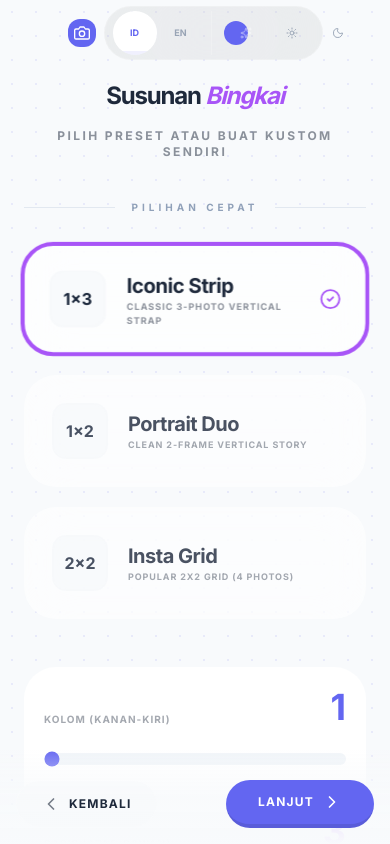
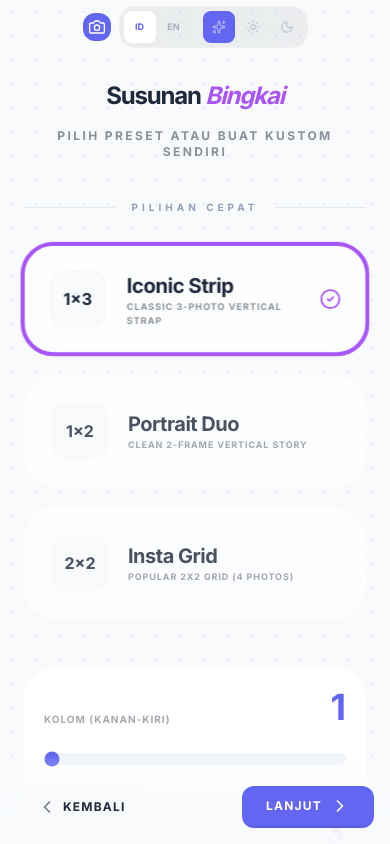
Before and after one commit to qdamai/Virtual-Photo-Studio, a Vue app: page /layout in a window 390 px wide. Built offline with nearby package versions, Linux system fonts and the light colour scheme; a web font is replaced by a local one.

Commit message:
fix(mobile): reduce border-radius on header, Total Sesi card/badge, Blueprint preview, and nav buttons for cleaner proportions

```diff
--- a/src/App.vue
+++ b/src/App.vue
@@ -64,54 +64,33 @@ const currentStepIndex = computed(() => {
           <span class="hidden md:inline text-base md:text-xl font-bold tracking-tight">Dame-Snap</span>
         </div>
 
-      <div class="flex items-center gap-1.5 p-1 md:p-1.5 bg-black/5 dark:bg-white/10 backdrop-blur-3xl rounded-[32px] border border-white/20 shadow-xl self-center md:self-auto">
-        <!-- Language Switcher - min 44px touch target via py on pill wrapper -->
-        <div class="flex gap-0.5 pr-2 border-r border-white/20 mr-1 ml-1">
+      <!-- Sleek compact controls pill -->
+      <div class="flex items-center gap-1 p-1 bg-black/5 dark:bg-white/10 backdrop-blur-3xl rounded-2xl border border-white/20 shadow-xl self-center md:self-auto">
+        <!-- Language Switcher - compact squared buttons -->
+        <div class="flex gap-0.5 pr-1.5 border-r border-white/20">
            <button
              v-for="lang in ['id', 'en']"
              :key="lang"
              @click="store.locale = lang"
-             class="min-w-[44px] min-h-[44px] md:w-10 md:h-10 md:min-w-0 md:min-h-0 rounded-full text-[9px] md:text-[10px] font-black uppercase transition-all duration-300 flex items-center justify-center relative overflow-hidden group"
-             :class="store.locale === lang ? 'bg-white dark:bg-primary text-primary dark:text-white shadow-lg' : 'text-slate-500 opacity-60 hover:opacity-100'"
+             class="w-8 h-8 md:w-9 md:h-9 rounded-lg text-[9px] md:text-[10px] font-black uppercase transition-all duration-300 flex items-center justify-center relative overflow-hidden"
+             :class="store.locale === lang ? 'bg-white dark:bg-primary text-primary dark:text-white shadow-md' : 'text-slate-500 opacity-50 hover:opacity-80'"
            >
              {{ lang }}
-             <div v-if="store.locale === lang" class="absolute inset-x-0 bottom-0 h-1 bg-primary/20 animate-pulse"></div>
            </button>
         </div>
 
-        <!-- Triple Theme Studio Switcher (Modern Orb Design) -->
-         <div class="h-7 md:h-10 w-[96px] md:w-[124px] rounded-full flex items-center relative gap-0.5 md:gap-1 p-0.5">
-           <!-- Moving Glow Indicator -->
-           <div
-             class="absolute w-6 h-6 md:w-9 md:h-9 bg-primary rounded-full shadow-[0_5px_15px_-4px_rgba(99,102,241,0.5)] transition-all duration-500 ease-[cubic-bezier(0.23,1,0.32,1)] z-0"
-             :style="{
-                transform: `translateX(${store.appTheme === 'playful' ? '0' : store.appTheme === 'light' ? '26px' : '52px'})`,
-                backgroundColor: store.appTheme === 'playful' ? '#6366f1' : store.appTheme === 'light' ? '#0ea5e9' : '#fb7185'
-             }"
-           ></div>
-
+        <!-- Theme Switcher — flat segmented control -->
+        <div class="flex items-center gap-0.5 pl-0.5">
            <button
-             @click="store.appTheme = 'playful'"
-             class="min-w-[44px] min-h-[44px] md:w-9 md:h-9 md:min-w-0 md:min-h-0 flex items-center justify-center relative z-10 transition-all duration-500 active:scale-95"
-             :class="store.appTheme === 'playful' ? 'text-white' : 'text-slate-500 opacity-60 hover:opacity-100'"
+             v-for="[theme, icon] in [['playful', 'sparkles'], ['light', 'sun'], ['dark', 'moon']]"
+             :key="theme"
+             @click="store.appTheme = theme"
+             class="w-8 h-8 md:w-9 md:h-9 rounded-lg flex items-center justify-center relative z-10 transition-all duration-300 active:scale-90"
+             :class="store.appTheme === theme ? 'bg-primary text-white shadow-md' : 'text-slate-400 opacity-50 hover:opacity-80'"
            >
-             <Sparkles class="w-3 h-3 md:w-4 md:h-4" :class="{ 'animate-pulse': store.appTheme === 'playful' }" />
-           </button>
-
-           <button
-             @click="store.appTheme = 'light'"
-             class="min-w-[44px] min-h-[44px] md:w-9 md:h-9 md:min-w-0 md:min-h-0 flex items-center justify-center relative z-10 transition-all duration-500 active:scale-95"
-             :class="store.appTheme === 'light' ? 'text-white' : 'text-slate-500 opacity-60 hover:opacity-100'"
-           >
-             <Sun class="w-3 h-3 md:w-4 md:h-4" :class="{ 'rotate-12': store.appTheme === 'light' }" />
-           </button>
-
-           <button
-             @click="store.appTheme = 'dark'"
-             class="min-w-[44px] min-h-[44px] md:w-9 md:h-9 md:min-w-0 md:min-h-0 flex items-center justify-center relative z-10 transition-all duration-500 active:scale-95"
-             :class="store.appTheme === 'dark' ? 'text-white' : 'text-slate-500 opacity-60 hover:opacity-100'"
-           >
-             <Moon class="w-3 h-3 md:w-4 md:h-4" :class="{ 'rotate-[-12deg]': store.appTheme === 'dark' }" />
+             <Sparkles v-if="theme === 'playful'" class="w-3.5 h-3.5 md:w-4 md:h-4" :class="{ 'animate-pulse': store.appTheme === 'playful' }" />
+             <Sun      v-else-if="theme === 'light'" class="w-3.5 h-3.5 md:w-4 md:h-4" :class="{ 'rotate-12': store.appTheme === 'light' }" />
+             <Moon     v-else                        class="w-3.5 h-3.5 md:w-4 md:h-4" :class="{ 'rotate-[-12deg]': store.appTheme === 'dark' }" />
            </button>
         </div>
       </div>
--- a/src/components/StepNavigation.vue
+++ b/src/components/StepNavigation.vue
@@ -46,7 +46,7 @@ function handleNext() {
       <button
         v-if="canGoBack"
         @click="handleBack"
-        class="group flex items-center gap-2 font-black px-6 md:px-10 py-3 md:py-4 rounded-3xl transition-all border border-white/20 shadow-lg hover:shadow-xl hover:-translate-y-1 active:scale-95"
+        class="group flex items-center gap-1.5 font-black px-5 md:px-8 py-2.5 md:py-4 rounded-xl transition-all border border-white/20 shadow-md hover:shadow-lg hover:-translate-y-0.5 active:scale-95"
         :style="{ backgroundColor: 'var(--sub-bg)', color: 'var(--app-text)' }"
       >
         <ChevronLeft class="w-5 h-5 transition-transform group-hover:-translate-x-1 opacity-60" />
@@ -57,7 +57,7 @@ function handleNext() {
       <button
         v-if="canGoNext"
         @click="handleNext"
-        class="group flex items-center gap-2 font-black px-8 md:px-12 py-3 md:py-5 rounded-3xl bg-primary text-white hover:bg-primary-hover shadow-2xl shadow-primary/30 transition-all transform hover:-translate-y-1 active:scale-95 overflow-hidden relative border-b-4 border-black/10"
+        class="group flex items-center gap-2 font-black px-6 md:px-10 py-2.5 md:py-4 rounded-xl bg-primary text-white hover:bg-primary-hover shadow-xl shadow-primary/30 transition-all transform hover:-translate-y-0.5 active:scale-95 overflow-hidden relative border-b-2 border-black/10"
       >
         <div class="absolute inset-0 bg-white/20 translate-x-[-150%] group-hover:translate-x-full transition-all duration-1000 skew-x-[-25deg]"></div>
         <span class="relative z-10 uppercase tracking-widest text-xs">{{ store.t.next }}</span>
--- a/src/views/ElementsView.vue
+++ b/src/views/ElementsView.vue
@@ -27,8 +27,7 @@ const dynamicScale = computed(() => {
   }
 })
 
-const activeMainType = ref('stickers') // 'stickers' or 'elements'
-const activeCategory = ref('pastel')
+const activeMainType = ref('background') // 'stickers' or 'elements'
 
 const stickerManifest = {
   cool: Array.from({length: 28}, (_, i) => `COOL (${i + 1}).png`),
--- a/src/views/LayoutView.vue
+++ b/src/views/LayoutView.vue
@@ -108,10 +108,10 @@ const totalPhotosSelection = computed(() => store.config.cols * store.config.row
                  />
               </div>
 
-              <div class="p-5 bg-slate-50 rounded-2xl border-2 border-slate-100/50 flex flex-col gap-2">
+              <div class="p-4 bg-slate-50 rounded-xl border border-slate-100 flex flex-col gap-1.5">
                  <div class="flex justify-between items-center">
                     <span class="text-xs font-black text-slate-400 uppercase tracking-widest">Total Sesi Foto</span>
-                    <span class="px-3 py-1 bg-slate-900 text-white rounded-full text-[10px] font-black tracking-widest">{{ totalPhotosSelection }} KALI</span>
+                    <span class="px-2.5 py-0.5 bg-slate-800 text-white rounded-lg text-[9px] font-black tracking-widest">{{ totalPhotosSelection }} KALI</span>
                  </div>
                  <p class="text-[10px] font-bold text-slate-400 italic">"Buat kerangka sekreatif mungkin sesukamu!"</p>
               </div>
@@ -121,7 +121,7 @@ const totalPhotosSelection = computed(() => store.config.cols * store.config.row
            <div class="flex flex-col items-center gap-6">
               <span class="text-[10px] font-black uppercase tracking-[0.4em] text-slate-400">Blueprint Preview</span>
               <div
-                class="w-full aspect-square bg-slate-100 rounded-[48px] p-6 shadow-inner border-4 border-white flex items-center justify-center transition-all group-hover/builder:bg-white overflow-hidden"
+                class="w-full aspect-square bg-slate-100 rounded-2xl p-5 shadow-inner border-2 border-white flex items-center justify-center transition-all group-hover/builder:bg-white overflow-hidden"
               >
                  <div class="w-full h-full flex items-center justify-center p-2">
                    <div
```
